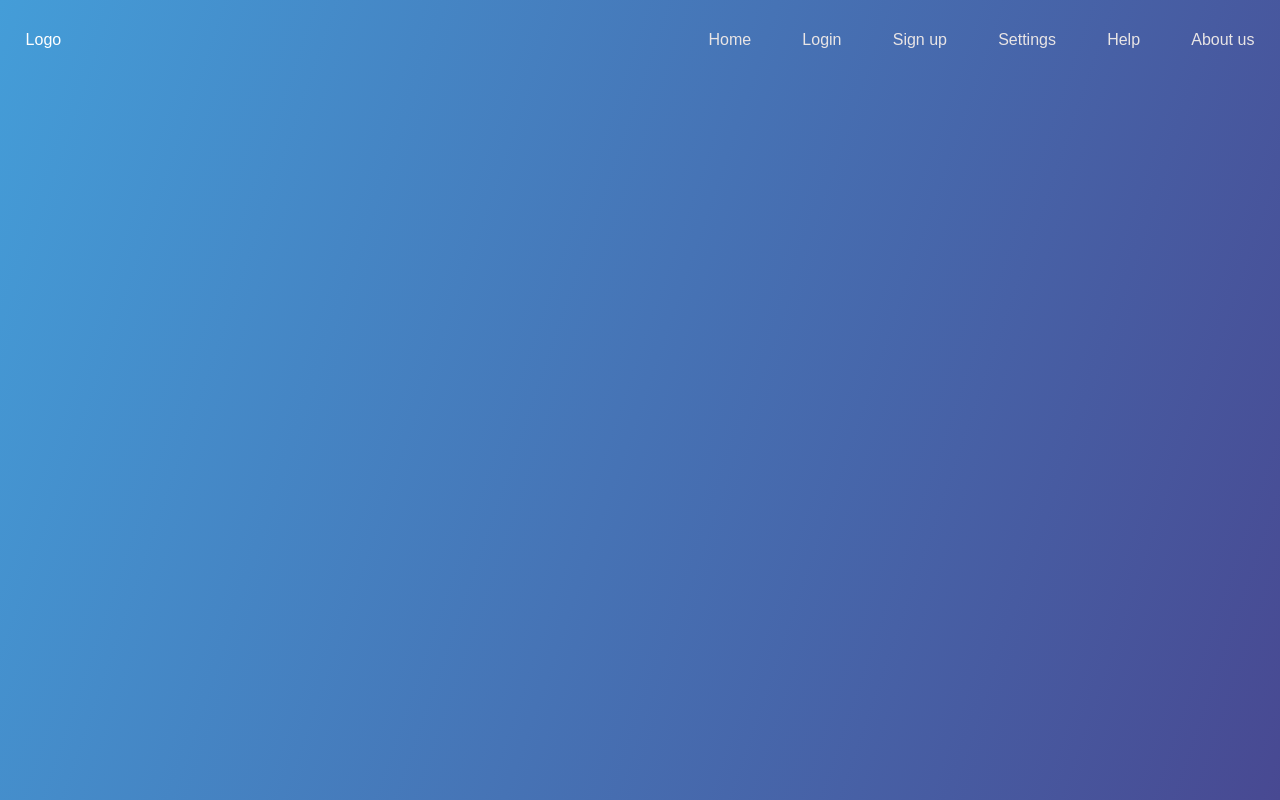
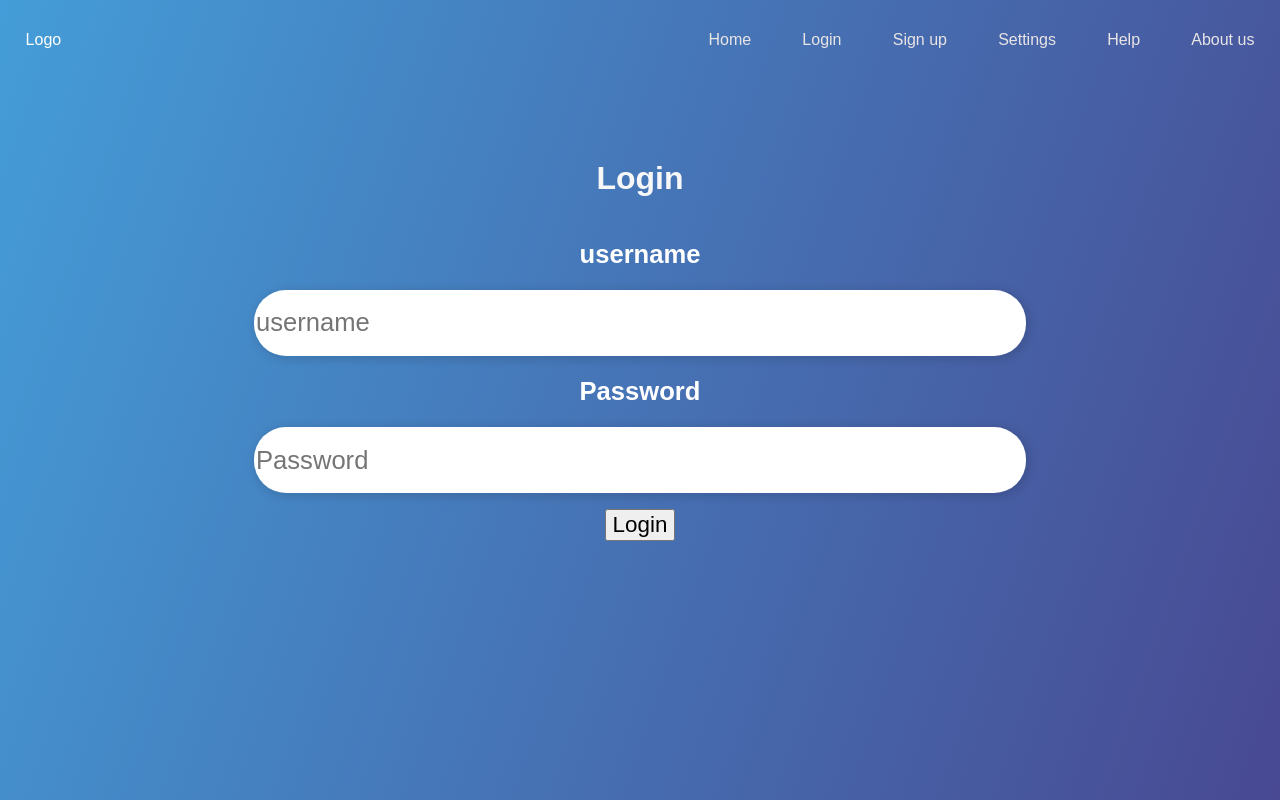
Before and after one commit to GoolsbyJulien/Hackathon2020UCM, a React (Create React App) app: page /login in a window 1280 px wide. Built offline with nearby package versions, Linux system fonts and the light colour scheme; the HTML template or start-up script is replaced by a standard one.

Commit message:
Added login page

```diff
--- a/src/App.js
+++ b/src/App.js
@@ -3,6 +3,7 @@ import { Router, Route } from 'react-router-dom';
 import './index.css';
 
 import HomePage from './pages/HomePage';
+import LoginPage from "./pages/LoginPage"
 import BusinessDetailsPage from './pages/BusinessDetailsPage';
 import Header from './components/Header';
 import history from './history';
@@ -14,6 +15,8 @@ class App extends React.Component {
         <Router history={history}>
           <Header />
           <Route path='/' component={HomePage} exact />
+          <Route path='/login' component={LoginPage} exact />
+
           <Route path='/:id/view' component={BusinessDetailsPage} exact />
         </Router>
       </div>
--- /dev/null
+++ b/src/components/Login/Username/index.css
@@ -0,0 +1,32 @@
+.loginField {
+  display: flex;
+  flex-direction: column;
+  align-items: center;
+}
+.headerText {
+  color: white;
+
+  font-size: 1.6rem;
+  text-align: left;
+}
+
+.loginFieldInput {
+  width: 60%;
+  height: 4rem;
+  font-size: 1.6rem;
+  color: rgb(78, 78, 78);
+  border-radius: 2rem;
+  border-color: grey grey grey grey;
+  border-width: 0;
+  box-shadow: 2px 2px 10px 2px rgba(0, 0, 0, 0.123);
+  transition: box-shadow .5s ease-in-out;
+}
+
+.loginField:focus {
+  outline: none;
+  box-shadow: 4px 4px 15px 3px rgba(0, 0, 0, 0.300);
+}
+
+.loginField::placeholder {
+  color: rgb(192, 178, 178);
+}
--- /dev/null
+++ b/src/components/Login/Username/index.js
@@ -0,0 +1,31 @@
+import React from 'react';
+
+import './index.css';
+
+/**
+ * Props:
+ * value: holds the value of the search bar
+ * sendValue: sends the value to the parent
+ * placeholder: sets placeholder attribute of text input
+ */
+class LoginField extends React.Component {
+
+
+    render() {
+        return (
+            <div className='loginField'>
+
+                <h2 className="headerText"> {this.props.title} </h2>
+                <input
+                    type={this.props.type}
+                    className='loginFieldInput'
+                    value={this.props.value}
+                    onChange={this.props.onChange}
+                    placeholder={this.props.placeholder || this.props.title || ''}
+                />
+            </div>
+        );
+    }
+}
+
+export default LoginField;
--- /dev/null
+++ b/src/pages/LoginPage/index.css
@@ -0,0 +1,17 @@
+.loginHeader {
+    text-align: center;
+    margin-top: 5rem;
+    font-size: 2rem;
+    color: rgb(247, 247, 247);
+
+}
+
+.loginPage{
+    display: flex;
+    flex-direction: column;
+    align-items: stretch;}
+.loginButton{
+    margin: 1rem;
+    font-size: 1.4rem;
+    align-self: center;
+}
--- /dev/null
+++ b/src/pages/LoginPage/index.js
@@ -0,0 +1,64 @@
+import React from 'react';
+
+import LoginField from '../../components/Login/Username';
+import Title from '../../components/Title';
+import Business from '../../classes/Business';
+
+
+import './index.css';
+
+class LoginPage extends React.Component {
+  constructor(props) {
+    super(props);
+
+    this.state = {
+        username: "",
+        password: "",
+    };
+
+    this.updateUsername = this.updateUsername.bind(this);
+    this.updatePassword = this.updatePassword.bind(this);
+    this.login = this.login.bind(this);
+
+  }
+
+  updateUsername(e) {
+    this.setState({username: e.target.value})
+
+  }
+
+  updatePassword(e) {
+    this.setState({password : e.target.value})
+  }
+
+
+  login(e) {
+
+    //if incorrect password
+    //alert("incorrect password")
+
+    //login stuff
+    alert("Username: " + this.state.username + " Password:" + this.state.password);
+
+
+  }
+
+
+
+  render() {
+    return (
+      <div className='loginPage'>
+
+        <h1 className ="loginHeader"> Login </h1>
+
+        <LoginField onChange = {this.updateUsername} title = "username" type ="text"/>
+        <LoginField onChange = {this.updatePassword}title = "Password" type ="password"/>
+        <button className ="loginButton" onClick = {this.login}> Login</button>
+
+      </div>
+
+    );
+  }
+}
+
+export default LoginPage;
```
